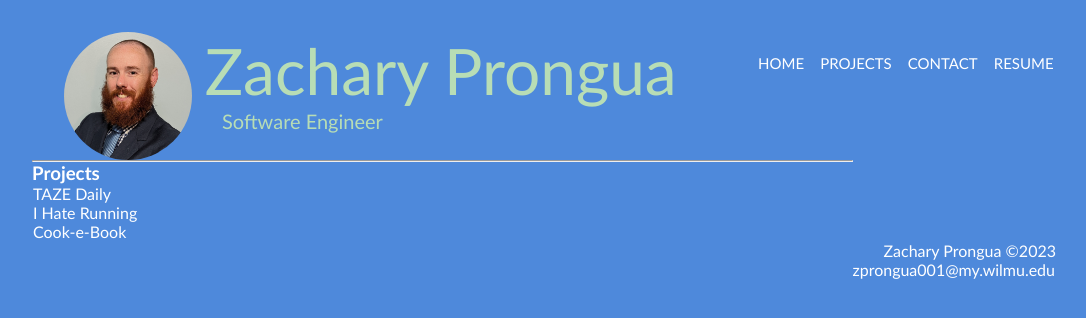
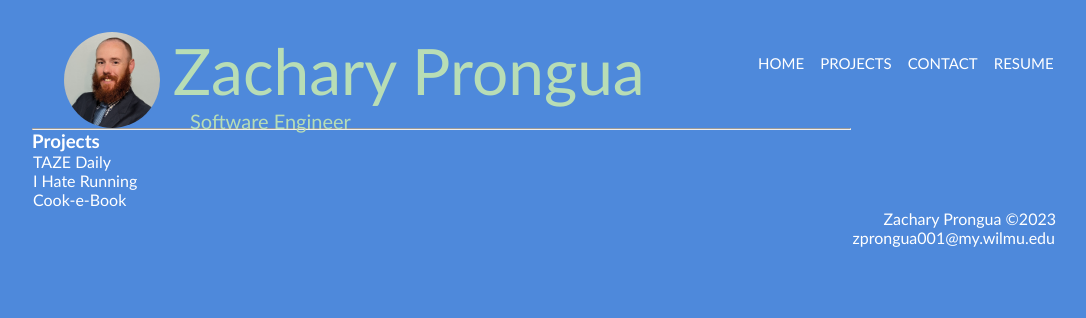
Before and after one commit to zprongua/portfolio, a plain HTML site: page index.html in a window 1280 px wide. Shown: the whole page, without its empty margins (96-1182 px from the left). Drawn offline with Linux system fonts and the light colour scheme.

Commit message:
working on css reset and readjusting

```diff
--- a/css/index.css
+++ b/css/index.css
@@ -1,5 +1,11 @@
 /* Zachary Prongua - 03/27/2023 - index.css */
 /* Hard reset of all styling */
+*,
+*::before,
+*::after {
+    box-sizing: border-box;
+}
+
 * {
     margin: 0;
     padding: 0;
@@ -9,9 +15,14 @@
 html {
     font-family: Calibri, Arial, sans-serif;
     background: #4e89db;
+    color-scheme: dark light;
     /* color: #c4cad1; #006bb6*/
     color: #fff;
     margin: 0 10%;
+}
+
+body {
+    min-height: 100vh;
 }
 
 /* profile pic */
```
